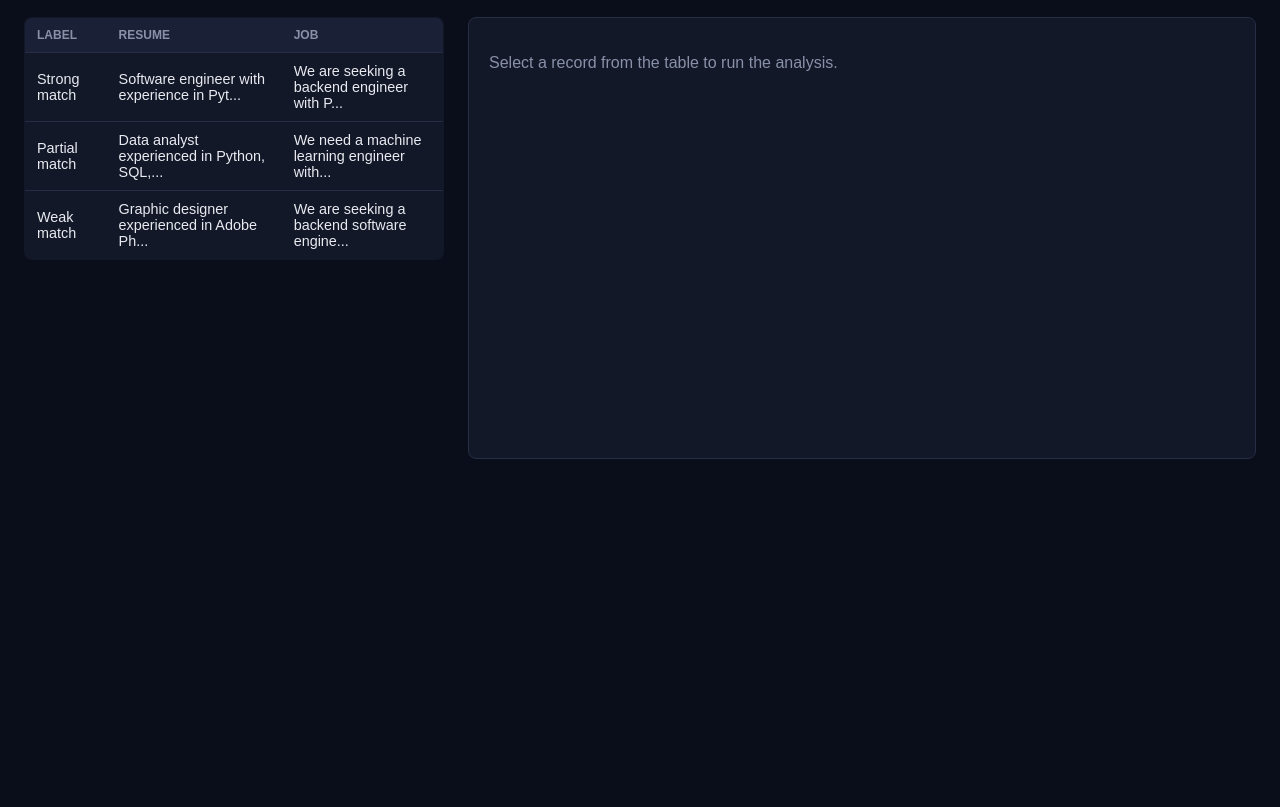
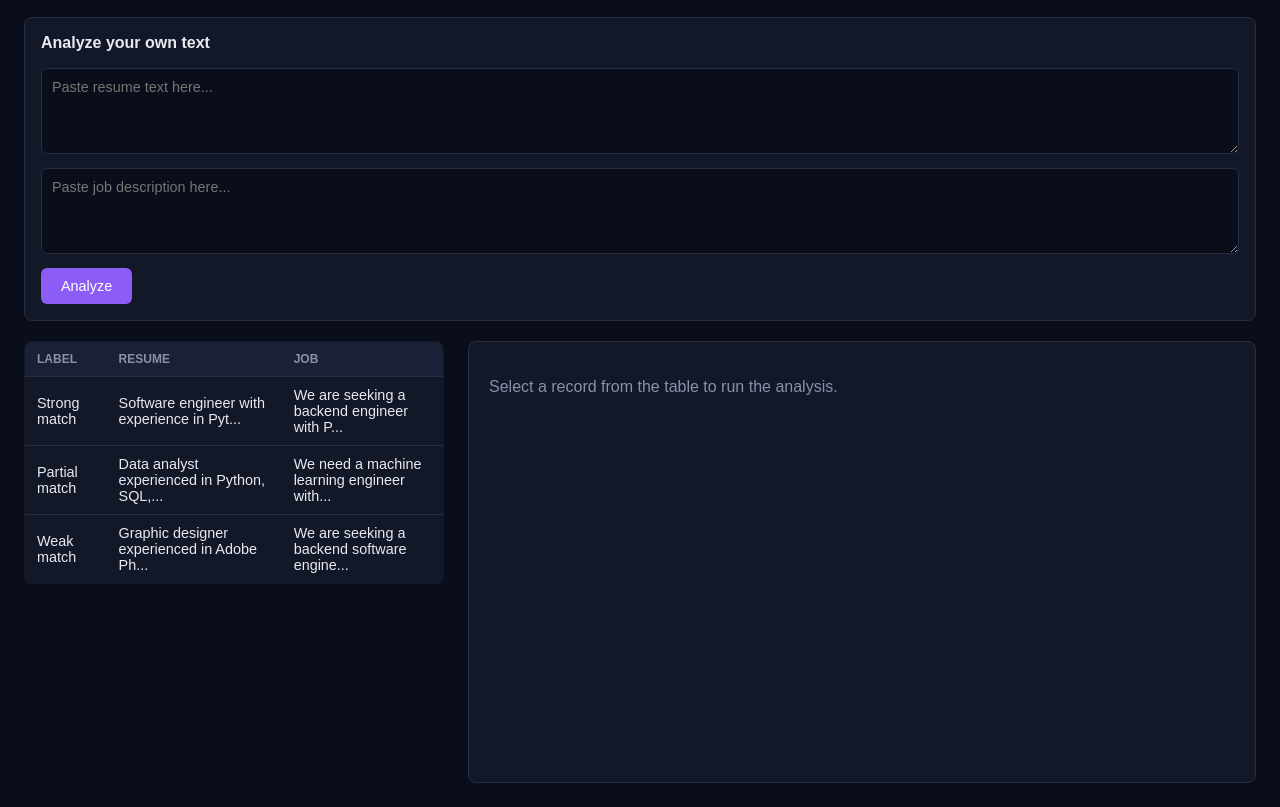
Before and after one commit to MaryumAkram16/Resume-Screener-XAI-Auditor, a plain HTML site: page index.html in a window 1280 px wide. Shown: the part 90-897 px from the top of the page. Before the commit the page ends 800 px from the top, so only its background shows below. Drawn offline with nearby package versions, Linux system fonts and the light colour scheme.

Commit message:
Update index.html

```diff
--- a/index.html
+++ b/index.html
@@ -105,12 +105,55 @@
   .error {
     color: #F87171;
   }
+  .custom-input {
+    background: #131829;
+    border: 1px solid #262D45;
+    border-radius: 8px;
+    padding: 16px;
+    margin-bottom: 20px;
+  }
+  .custom-input h3 {
+    margin-top: 0;
+    font-size: 1rem;
+  }
+  .custom-input textarea {
+    width: 100%;
+    background: #0A0E1A;
+    border: 1px solid #262D45;
+    border-radius: 6px;
+    color: #E8EAF0;
+    padding: 10px;
+    font-family: inherit;
+    font-size: 0.9rem;
+    margin-bottom: 10px;
+    resize: vertical;
+    box-sizing: border-box;
+  }
+  .custom-input button {
+    background: #8B5CF6;
+    color: white;
+    border: none;
+    border-radius: 6px;
+    padding: 10px 20px;
+    font-size: 0.9rem;
+    cursor: pointer;
+  }
+  .custom-input button:hover {
+    background: #6D28D9;
+  }
 </style>
 </head>
 <body>
 
   <h1>Resume Screener - XAI Auditor</h1>
-  <p class="subtitle">Click a record to see the suitability score and why the model gave it.</p>
+  <p class="subtitle">Paste your own resume and job description, or click a sample record below.</p>
+
+  <div class="custom-input">
+    <h3>Analyze your own text</h3>
+    <textarea id="customResume" rows="4" placeholder="Paste resume text here..."></textarea>
+    <textarea id="customJob" rows="4" placeholder="Paste job description here..."></textarea>
+    <button id="customAnalyzeBtn">Analyze</button>
+  </div>
 
   <div class="layout">
 
@@ -128,8 +171,8 @@
   </div>
 
 <script>
-  // Point this at wherever your FastAPI server is running.
-  const API_BASE = "http://127.0.0.1:8000";
+  // Your deployed FastAPI backend on Railway.
+  const API_BASE = "https://resume-screener-validation-production.up.railway.app";
 
   const RECORDS = [
     {
@@ -174,6 +217,19 @@
     runAnalysis(RECORDS[index]);
   }
 
+  document.getElementById("customAnalyzeBtn").addEventListener("click", () => {
+    const resume = document.getElementById("customResume").value.trim();
+    const job = document.getElementById("customJob").value.trim();
+
+    if (!resume || !job) {
+      resultPanel.innerHTML = `<p class="error">Paste both a resume and a job description first.</p>`;
+      return;
+    }
+
+    document.querySelectorAll("#recordTable tr").forEach(tr => tr.classList.remove("selected"));
+    runAnalysis({ resume: resume, job: job });
+  });
+
   async function runAnalysis(record) {
     resultPanel.innerHTML = `<p class="placeholder">Scoring...</p>`;
 
@@ -198,8 +254,7 @@
     } catch (err) {
       resultPanel.innerHTML = `
         <p class="error">Could not reach the API: ${err.message}</p>
-        <p class="placeholder">Make sure the FastAPI server is running at ${API_BASE}
-        (uvicorn api:app --host 127.0.0.1 --port 8000).</p>
+        <p class="placeholder">The API may be waking up from sleep (free tier) - try again in a minute.</p>
       `;
     }
   }
```
